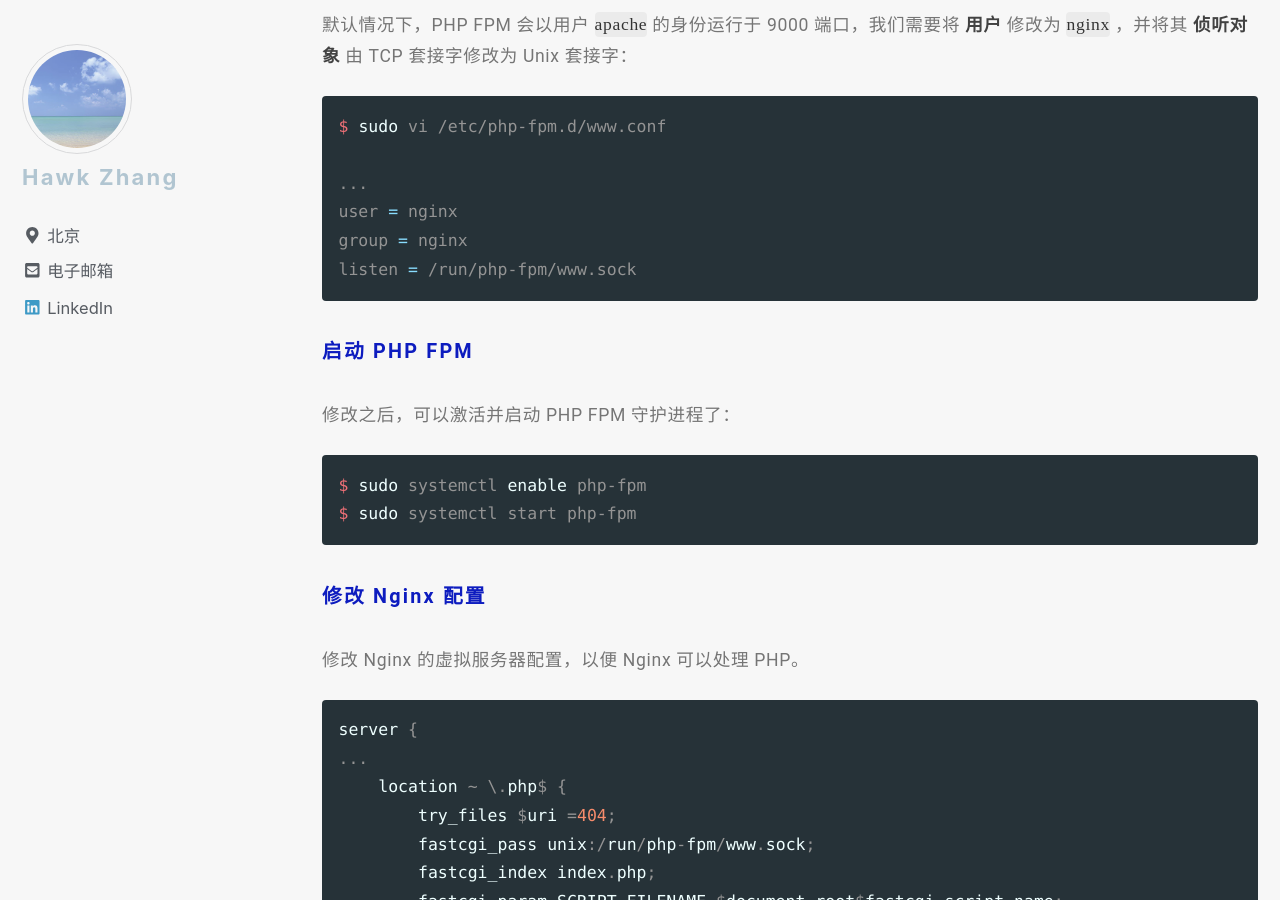
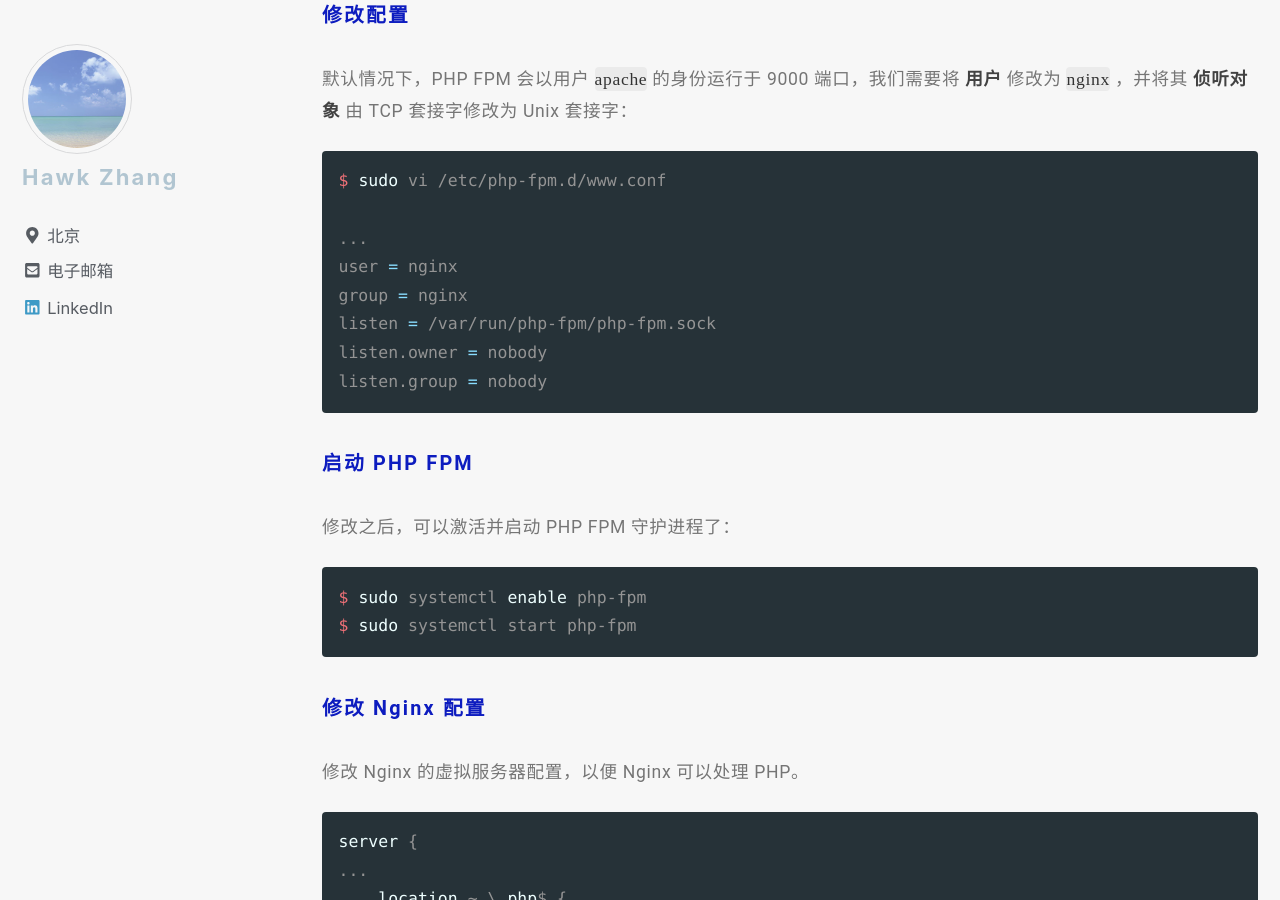
Before and after one commit to narru888/linotes_note, a Jekyll site: the page built from _posts/framework/2017-12-04-lamp_intro.md, in a window 1280 px wide and 900 px high, scrolled down 15469 px. Built offline with Jekyll 4.4.1, drawn with Linux system fonts in a browser that asks for light colours; nearby versions of some CDN libraries; a script that is not in the unit is left out; some of the changed text lies outside the part shown.

Commit message:
update on 2018-10-07 11:10:01 CST

````diff
--- a/_posts/framework/2017-12-04-lamp_intro.md
+++ b/_posts/framework/2017-12-04-lamp_intro.md
@@ -426,6 +426,8 @@
 
 修改安全配置：
 
+PHP 在找不到完全匹配的 PHP 文件时，默认会尝试最接近的文件。该特性容易被利用，以向请求中插入恶意代码。
+
 ```bash
 $ sudo vi /etc/php.ini
 
@@ -469,7 +471,9 @@
 ...
 user = nginx
 group = nginx
-listen = /run/php-fpm/www.sock
+listen = /var/run/php-fpm/php-fpm.sock
+listen.owner = nobody
+listen.group = nobody
 ```
 
 
````
